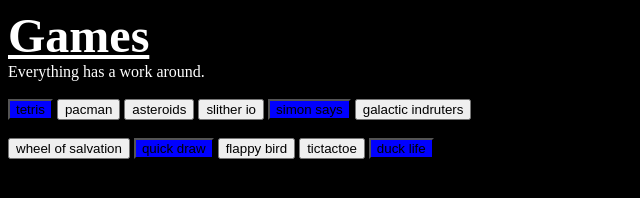
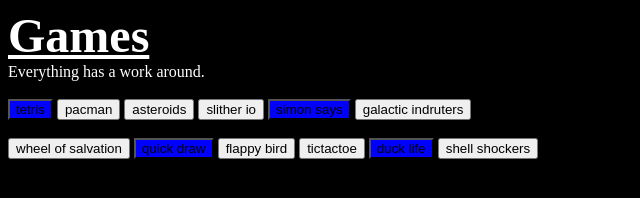
Before and after one commit to uRmotherIsSus/luminescencePlus, a plain HTML site: page games.html in a window 1280 px wide. Shown: the whole page, without its empty margins (0-640 px from the left). Drawn offline with Linux system fonts and the light colour scheme.

Commit message:
Update games.html

```diff
--- a/games.html
+++ b/games.html
@@ -34,6 +34,8 @@ Everything has a work around.
 <button class="btn btn-success" onclick=" window.open('https://www.cbc.ca/kids/games/play/ultimate-tic-tac-toe','_blank')">tictactoe</button>
 
 <button style="background-color:blue;><button class="btn btn-success" onclick=" window.open('ducklifee.html')">duck life </button></button>
+
+<button class="btn btn-success" onclick=" window.open('shocker.html')">shell shockers</button>
 </font>
 <br>
 
```
